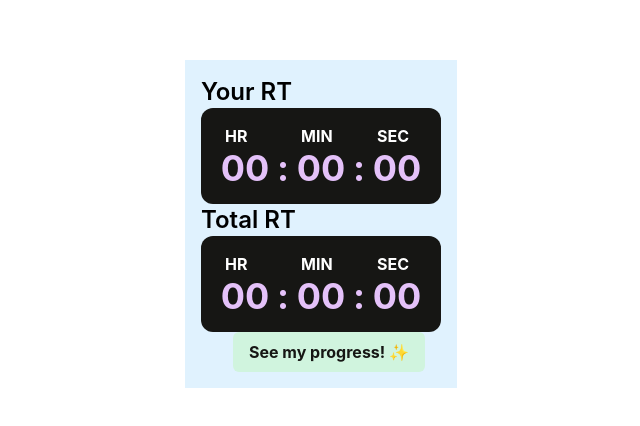
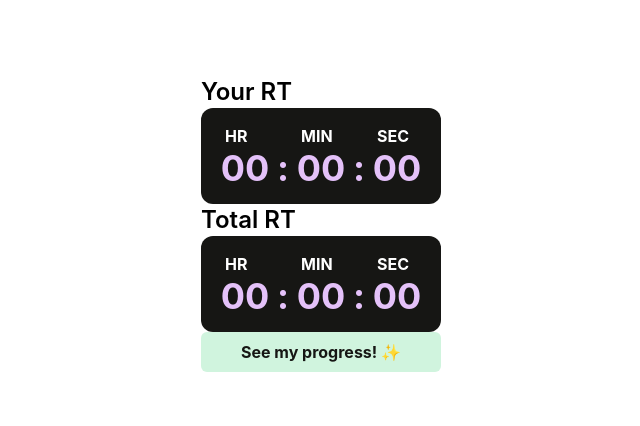
Before and after one commit to prxncxss03/trt-percentage-converter, a React (Create React App) app: page / in a window 1280 px wide. Shown: the part 176-602 px from the top of the page, without its empty margins (319-959 px from the left). Built offline with nearby package versions, Linux system fonts and the light colour scheme.

Commit message:
add page

```diff
--- a/package.json
+++ b/package.json
@@ -8,6 +8,7 @@
     "@testing-library/user-event": "^13.5.0",
     "react": "^18.2.0",
     "react-dom": "^18.2.0",
+    "react-icons": "^4.7.1",
     "react-scripts": "5.0.1",
     "web-vitals": "^2.1.4"
   },
--- a/src/App.js
+++ b/src/App.js
@@ -1,5 +1,11 @@
 import { useState } from "react";
+
 import { TimeBoard } from "./components/time/TimeBoard";
+import { ProgressBar } from "./components/result/ProgressBar";
+import { TimeBoardName } from "./components/time/TimeBoardName";
+import { BsFillMoonFill,BsFillSunFill ,BsSun} from "react-icons/bs";
+import { RiArrowGoBackLine } from "react-icons/ri";
+//RiArrowGoBackLine
 
 function App() {
   const [page, setPage] = useState(1);
@@ -21,9 +27,7 @@ function App() {
   };
 
   const computeTotalTime = () => {
-    setPage(2);
-    let totalUserTime = parseInt(userHr) * 3600 + parseInt(userMin) * 60 + parseInt(userSec);
-    let TotalRT = parseInt(totalHr) * 3600 + parseInt(totalMin) * 60 + parseInt(totalSec);
+
     if (totalSec === "00" && totalMin === "00" && totalHr === "00"  ) {
       alert("Please fill in all the fields");
       return;
@@ -32,18 +36,28 @@ function App() {
       alert("Please fill in all the fields");
       return;
     }
-
+    let totalUserTime = parseInt(userHr) * 3600 + parseInt(userMin) * 60 + parseInt(userSec);
+    let TotalRT = parseInt(totalHr) * 3600 + parseInt(totalMin) * 60 + parseInt(totalSec);
     if (totalUserTime > TotalRT) {
       alert("Your total time is greater than the total RT time");
       return;
     }
+    setPage(2);
+
     let percentage = (totalUserTime / TotalRT) * 100;
     let percentageRounded = Math.round(percentage * 100) / 100;
     setPercentage(percentageRounded);
 
 }
+
+  const handleChangePage = () => {
+    setPage(1);
+  }
   return (
     <div className="font-sans flex justify-center h-screen items-center">
+    <div>
+
+    </div>
       {
         page === 1 ? <div className="flex flex-col items-center">
           <TimeBoard
@@ -56,7 +70,12 @@ function App() {
             computeTotalTime={computeTotalTime}
           />
         </div> :
-        <div><p>Hello</p></div>
+        <div>
+          <TimeBoardName name="Your progress" />
+          <ProgressBar percentage={percentage} />
+          <p className="font-bold text-xl text-center">{percentage}%</p>
+          <button onClick={handleChangePage} className="bg-e4c1f9  text-161614 font-bold rounded-md px-4 py-2 flex w-full items-center justify-center">Go Back<RiArrowGoBackLine className="ml-2 " /></button>
+        </div>
       }
 
     </div>
--- a/src/components/result/ProgressBar.js
+++ b/src/components/result/ProgressBar.js
@@ -5,4 +5,3 @@ export const ProgressBar = ({ percentage }) => {
         </div>
     )
 }
-//w-[${percentage}]
--- a/src/components/time/TimeBoard.js
+++ b/src/components/time/TimeBoard.js
@@ -12,7 +12,7 @@ export const TimeBoard = ({
 }) => {
 
     return (
-        <div className="flex flex-col p-4 bg-sky-100 justify-center items-center">
+        <div className="flex flex-col p-4 justify-center items-center">
             <div>
                 <TimeBoardName name="Your RT" />
                 <div className="flex items-center bg-161614 p-4 rounded-xl">
@@ -29,7 +29,7 @@ export const TimeBoard = ({
                     <TimeInputWithLabel unit="SEC" time={totalSec} handleTimeChange={(e)=> {handleTotalSecChange(e)}}/>
                 </div>
             </div>
-        <button onClick={computeTotalTime} className="bg-d0f4de text-161614 font-bold rounded-md px-4 py-2 ml-4 ">See my progress! ✨</button>
+        <button onClick={computeTotalTime} className="bg-d0f4de text-161614 font-bold rounded-md px-4 py-2  w-full">See my progress! ✨</button>
        </div>
     );
 }
```
Also changed, not shown: 1 other file (tests, documents, lock files or other folders). Lines whose indentation alone changed are shown as unchanged.
